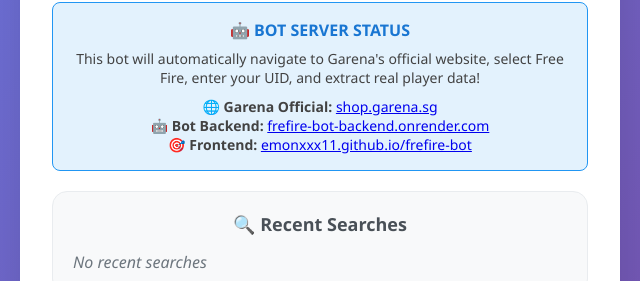
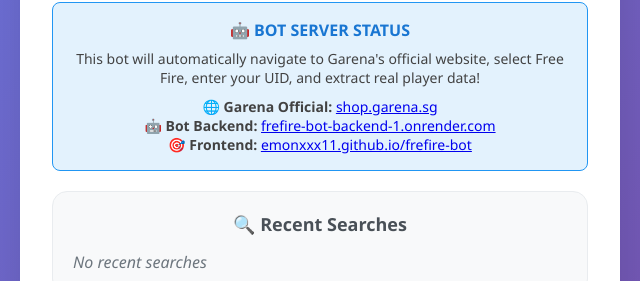
Before and after one commit to emonxxx11/frefire-bot, a plain HTML site: page index.html in a window 1280 px wide. Shown: the part 419-700 px from the top of the page, 320-960 px from the left. Drawn offline with Linux system fonts and the light colour scheme; no server answers.

Commit message:
Update index.html

```diff
--- a/index.html
+++ b/index.html
@@ -474,7 +474,7 @@
             <p>This bot will automatically navigate to Garena's official website, select Free Fire, enter your UID, and extract real player data!</p>
             <div style="margin-top: 10px; font-size: 12px; color: #666;">
                 <p><strong>🌐 Garena Official:</strong> <a href="https://shop.garena.sg/" target="_blank">shop.garena.sg</a></p>
-                <p><strong>🤖 Bot Backend:</strong> <a href="https://frefire-bot-backend.onrender.com" target="_blank">frefire-bot-backend.onrender.com</a></p>
+                <p><strong>🤖 Bot Backend:</strong> <a href="https://frefire-bot-backend-1.onrender.com" target="_blank">frefire-bot-backend-1.onrender.com</a></p>
                 <p><strong>🎯 Frontend:</strong> <a href="https://emonxxx11.github.io/frefire-bot/" target="_blank">emonxxx11.github.io/frefire-bot</a></p>
             </div>
         </div>
@@ -496,7 +496,7 @@
         // Bot Server Configuration
         const BOT_SERVER = {
             // Use deployed bot server, fallback to localhost for development
-            BASE_URL: window.location.hostname === 'localhost' ? 'http://localhost:3001' : 'https://frefire-bot-backend.onrender.com',
+            BASE_URL: window.location.hostname === 'localhost' ? 'http://localhost:3001' : 'https://frefire-bot-backend-1.onrender.com',
             ENDPOINTS: {
                 SCRAPE: '/api/bot/scrape',
                 HEALTH: '/api/bot/health'
```
